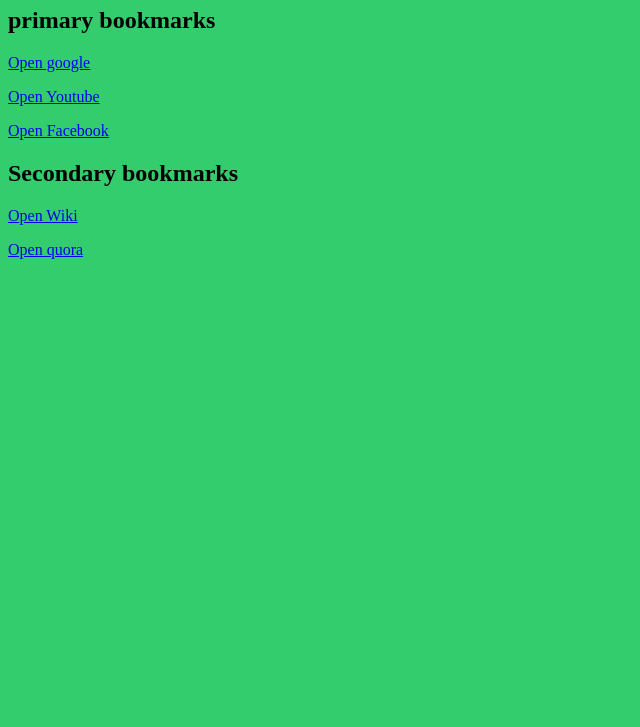
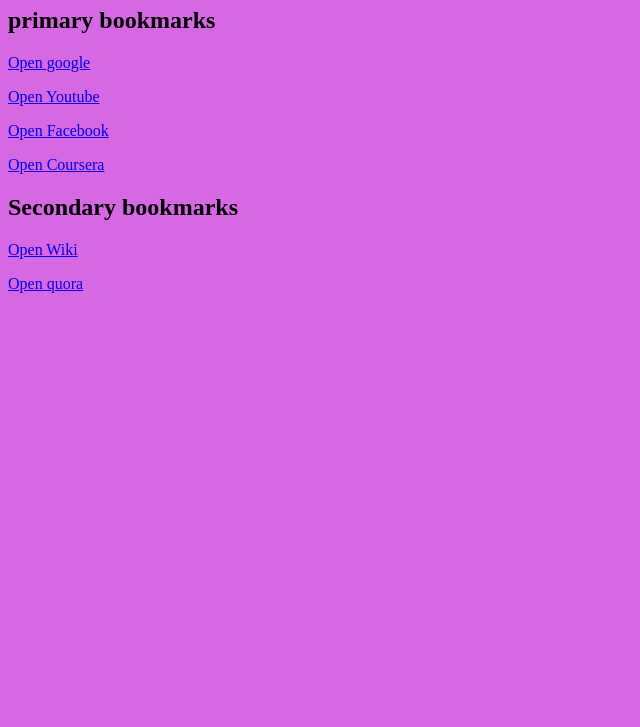
Before and after one commit to vineet-hub7/Sigma-web-dev-course, a plain HTML site: page BOOKMARK WEBSITE/bookmarkmanager.html in a window 1280 px wide. Shown: the part 73-800 px from the top of the page, without its empty margins (0-640 px from the left). Drawn offline with Linux system fonts and the light colour scheme.

Commit message:
my bookmarks website

```diff
--- a/BOOKMARK WEBSITE/bookmarkmanager.html
+++ b/BOOKMARK WEBSITE/bookmarkmanager.html
@@ -12,6 +12,7 @@
     <p><a target="_blank" href="https://www.google.com">Open google</a></p>
     <p><a target="_blank" href="https://www.youtube.com">Open Youtube</a></p>
     <p><a target="_blank" href="https://www.facebook.com">Open Facebook</a></p>
+    <p><a target="_blank" href="https://www.coursera.com">Open Coursera</a></p>
     <h2>Secondary bookmarks</h2>
     <p><a target="_blank" href="https://www.wikipedia.com">Open Wiki</a></p>
     <p><a target="_blank" href="https://www.quora.com">Open quora</a></p>
--- a/BOOKMARK WEBSITE/script.js
+++ b/BOOKMARK WEBSITE/script.js
@@ -0,0 +1 @@
+alert("How are you?")
--- a/BOOKMARK WEBSITE/style.css
+++ b/BOOKMARK WEBSITE/style.css
@@ -1,3 +1,3 @@
 body {
-    background-color: rgb(51, 205, 110);
+    background-color: rgb(215, 104, 227);
 }
```
Also changed, not shown: BOOKMARK WEBSITE/index.html (+0 -1 lines).
